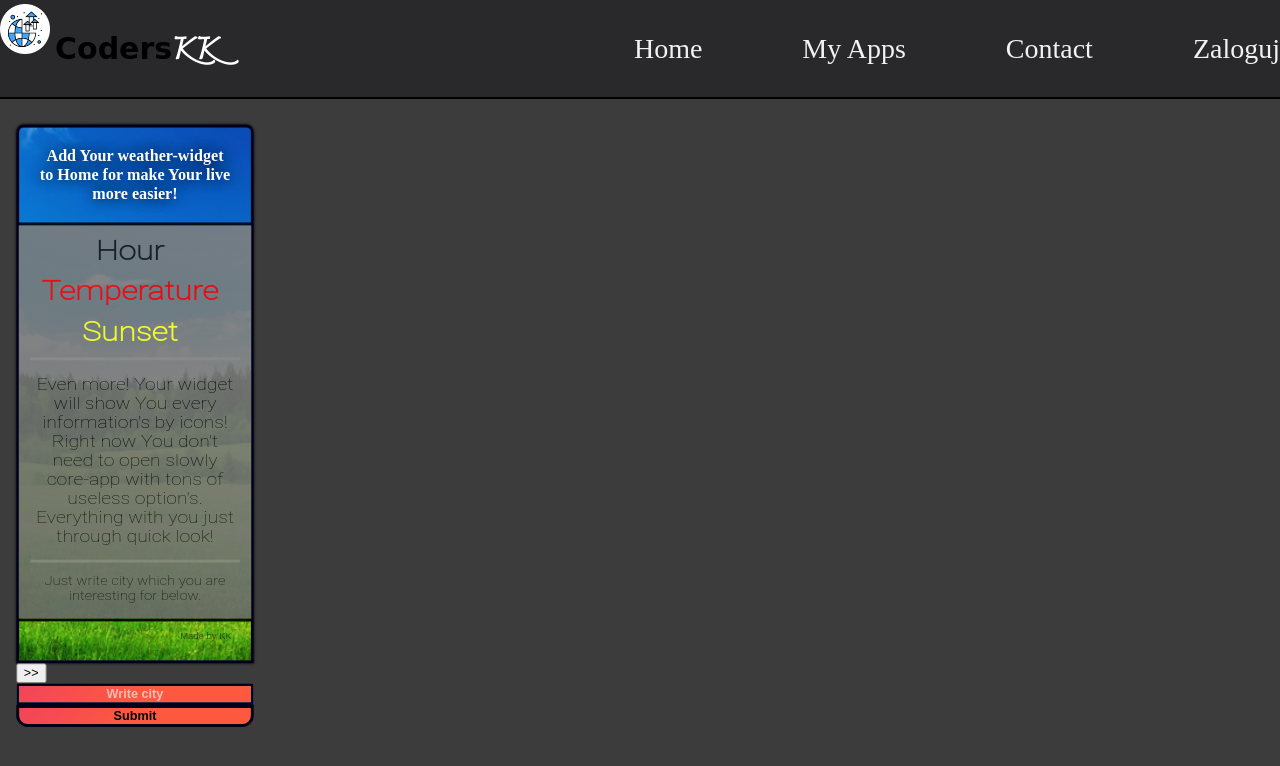
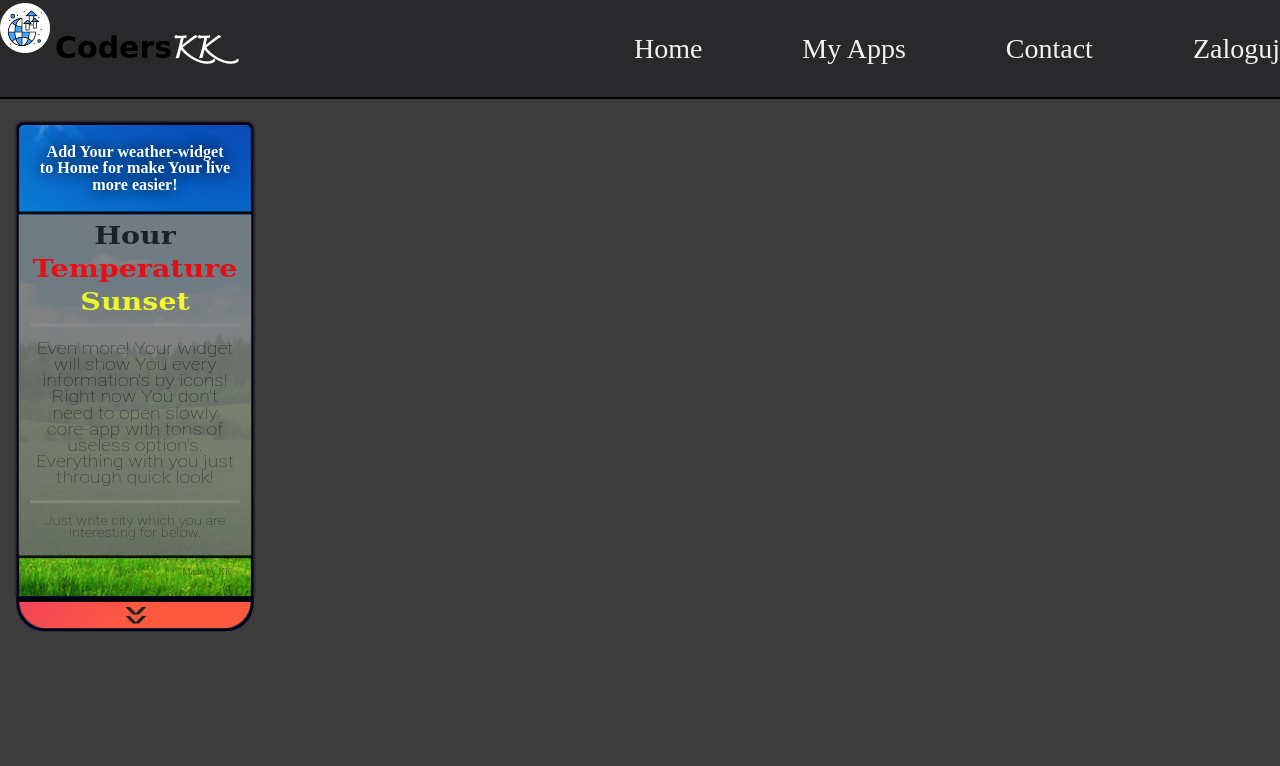
Before and after one commit to Konradk7/react-global-app, a React (Create React App) app: page / in a window 1280 px wide. Shown: the top 766 px of the page. Built offline with nearby package versions, Linux system fonts and the light colour scheme.

Commit message:
Add handleBtn - weather-form

```diff
--- a/src/components/Weather.js
+++ b/src/components/Weather.js
@@ -9,9 +9,15 @@ function Weather(props) {
     const [time, setTime] = useState('');
     const [city, setCity] = useState('');
     const [temp, setTemp] = useState('');
+    const [sun, setSun] = useState('');
+    const [showInputs, setShowInputs] = useState(false);
     const [err, setErr] = useState(false);
-    const [sun, setSun] = useState('');
 
+    function handleShowInputs(e) {
+        e.preventDefault();
+        setShowInputs(!showInputs);
+        setValue('');
+    }
 
     const handleInputChange = (e) => {
         setValue(e.target.value);
@@ -21,6 +27,7 @@ function Weather(props) {
         e.preventDefault()
         setCity("")
         setTemp(false)
+        setShowInputs(false)
     }
 
     const handleCitySubmit = (e) => {
@@ -75,7 +82,7 @@ function Weather(props) {
             {err ? <h3 className="weather-app__error-message">I don't know this city!</h3>
                 : <WeatherResult city={city} time={time} temp={temp} sun={sun} err={err} remove={handleRemoveItem}/>
             }
-            {!temp && <WeatherForm value={value} change={handleInputChange} submit={handleCitySubmit} />}
+            {!temp && <WeatherForm value={value} change={handleInputChange} submit={handleCitySubmit} inputs={handleShowInputs} inputsValue={showInputs}/>}
 
 
         </div>
--- a/src/components/WeatherForm.js
+++ b/src/components/WeatherForm.js
@@ -1,10 +1,10 @@
 import React, {useState} from 'react';
 
-function WeatherForm({value, change, submit}) {
-    const [showInputs, setShowInputs] = useState(false);
-    function handleShowInputs() {
-        setShowInputs(true)
-    }
+function WeatherForm({value, change, submit, inputs, inputsValue}) {
+    //
+    // if(!showInputs) {
+    //
+    // }
     return (
 
         <form onSubmit={submit} className="weather-form">
@@ -31,20 +31,24 @@ function WeatherForm({value, change, submit}) {
 
             </div>
             <div className="weather-form__input">
-                <button onClick={handleShowInputs}>
-                    >>
-                </button>
+
             <input
                 type="text"
                 value={value}
                 onChange={change}
                 placeholder="Write city"
-                className="weather-form__input-text"
+                className={`weather-form__input-text ${!inputsValue ? "weather-form__input-hide" : ""}`}
             />
             <input
                 type="submit"
-                className="weather-form__input-submit"
+                className={`weather-form__input-submit ${!inputsValue ? "weather-form__input-hide" : ""}`}
             />
+
+                <button
+                    className="weather-form__input-handle-btn"
+                    onClick={inputs}>
+                    <div>>></div>
+                </button>
             </div>
         </form>
     );
--- a/src/sass/App.scss
+++ b/src/sass/App.scss
@@ -11,6 +11,7 @@
 @import "components/Register";
 @import "components/WeatherResult";
 @import "components/WeatherForm";
+@import "common/_reset.css";
 * {
   margin: 0;
 }
--- a/src/sass/common/_colors.scss
+++ b/src/sass/common/_colors.scss
@@ -23,6 +23,9 @@ $color-weather-form-input: linear-gradient(135deg, #F2445A 0%,#FD593F 50%);
 
 %border {
   border: toRem(3) solid $color-weather-form-border;
+}
+%form-btns-radius {
+  border-radius: 0 0 toRem(30) toRem(30);
 }
 
 @keyframes loading {
--- /dev/null
+++ b/src/sass/common/_reset.css
@@ -0,0 +1,366 @@
+/* http://meyerweb.com/eric/tools/css/reset/
+   v2.0-modified | 20110126
+   License: none (public domain)
+*/
+
+html, body, div, span, applet, object, iframe,
+h1, h2, h3, h4, h5, h6, p, blockquote, pre,
+a, abbr, acronym, address, big, cite, code,
+del, dfn, em, img, ins, kbd, q, s, samp,
+small, strike, strong, sub, sup, tt, var,
+b, u, i, center,
+dl, dt, dd, ol, ul, li,
+fieldset, form, label, legend,
+table, caption, tbody, tfoot, thead, tr, th, td,
+article, aside, canvas, details, embed,
+figure, figcaption, footer, header, hgroup,
+menu, nav, output, ruby, section, summary,
+time, mark, audio, video {
+  margin: 0;
+	padding: 0;
+	border: 0;
+	font-size: 100%;
+	font: inherit;
+	vertical-align: baseline;
+}
+
+/* make sure to set some focus styles for accessibility */
+:focus {
+    outline: 0;
+}
+
+/* HTML5 display-role reset for older browsers */
+article, aside, details, figcaption, figure,
+footer, header, hgroup, menu, nav, section {
+	display: block;
+}
+
+body {
+	line-height: 1;
+}
+
+ol, ul {
+	list-style: none;
+}
+
+blockquote, q {
+	quotes: none;
+}
+
+blockquote:before, blockquote:after,
+q:before, q:after {
+	content: '';
+	content: none;
+}
+
+table {
+	border-collapse: collapse;
+	border-spacing: 0;
+}
+
+input[type=search]::-webkit-search-cancel-button,
+input[type=search]::-webkit-search-decoration,
+input[type=search]::-webkit-search-results-button,
+input[type=search]::-webkit-search-results-decoration {
+    -webkit-appearance: none;
+    -moz-appearance: none;
+}
+
+input[type=search] {
+    -webkit-appearance: none;
+    -moz-appearance: none;
+    -webkit-box-sizing: content-box;
+    -moz-box-sizing: content-box;
+    box-sizing: content-box;
+}
+
+textarea {
+    overflow: auto;
+    vertical-align: top;
+    resize: vertical;
+}
+
+/**
+ * Correct `inline-block` display not defined in IE 6/7/8/9 and Firefox 3.
+ */
+
+audio,
+canvas,
+video {
+    display: inline-block;
+    *display: inline;
+    *zoom: 1;
+    max-width: 100%;
+}
+
+/**
+ * Prevent modern browsers from displaying `audio` without controls.
+ * Remove excess height in iOS 5 devices.
+ */
+
+audio:not([controls]) {
+    display: none;
+    height: 0;
+}
+
+/**
+ * Address styling not present in IE 7/8/9, Firefox 3, and Safari 4.
+ * Known issue: no IE 6 support.
+ */
+
+[hidden] {
+    display: none;
+}
+
+/**
+ * 1. Correct text resizing oddly in IE 6/7 when body `font-size` is set using
+ *    `em` units.
+ * 2. Prevent iOS text size adjust after orientation change, without disabling
+ *    user zoom.
+ */
+
+html {
+    font-size: 100%; /* 1 */
+    -webkit-text-size-adjust: 100%; /* 2 */
+    -ms-text-size-adjust: 100%; /* 2 */
+}
+
+/**
+ * Address `outline` inconsistency between Chrome and other browsers.
+ */
+
+a:focus {
+    outline: thin dotted;
+}
+
+/**
+ * Improve readability when focused and also mouse hovered in all browsers.
+ */
+
+a:active,
+a:hover {
+    outline: 0;
+}
+
+/**
+ * 1. Remove border when inside `a` element in IE 6/7/8/9 and Firefox 3.
+ * 2. Improve image quality when scaled in IE 7.
+ */
+
+img {
+    border: 0; /* 1 */
+    -ms-interpolation-mode: bicubic; /* 2 */
+}
+
+/**
+ * Address margin not present in IE 6/7/8/9, Safari 5, and Opera 11.
+ */
+
+figure {
+    margin: 0;
+}
+
+/**
+ * Correct margin displayed oddly in IE 6/7.
+ */
+
+form {
+    margin: 0;
+}
+
+/**
+ * Define consistent border, margin, and padding.
+ */
+
+fieldset {
+    border: 1px solid #c0c0c0;
+    margin: 0 2px;
+    padding: 0.35em 0.625em 0.75em;
+}
+
+/**
+ * 1. Correct color not being inherited in IE 6/7/8/9.
+ * 2. Correct text not wrapping in Firefox 3.
+ * 3. Correct alignment displayed oddly in IE 6/7.
+ */
+
+legend {
+    border: 0; /* 1 */
+    padding: 0;
+    white-space: normal; /* 2 */
+    *margin-left: -7px; /* 3 */
+}
+
+/**
+ * 1. Correct font size not being inherited in all browsers.
+ * 2. Address margins set differently in IE 6/7, Firefox 3+, Safari 5,
+ *    and Chrome.
+ * 3. Improve appearance and consistency in all browsers.
+ */
+
+button,
+input,
+select,
+textarea {
+    font-size: 100%; /* 1 */
+    margin: 0; /* 2 */
+    vertical-align: baseline; /* 3 */
+    *vertical-align: middle; /* 3 */
+}
+
+/**
+ * Address Firefox 3+ setting `line-height` on `input` using `!important` in
+ * the UA stylesheet.
+ */
+
+button,
+input {
+    line-height: normal;
+}
+
+/**
+ * Address inconsistent `text-transform` inheritance for `button` and `select`.
+ * All other form control elements do not inherit `text-transform` values.
+ * Correct `button` style inheritance in Chrome, Safari 5+, and IE 6+.
+ * Correct `select` style inheritance in Firefox 4+ and Opera.
+ */
+
+button,
+select {
+    text-transform: none;
+}
+
+/**
+ * 1. Avoid the WebKit bug in Android 4.0.* where (2) destroys native `audio`
+ *    and `video` controls.
+ * 2. Correct inability to style clickable `input` types in iOS.
+ * 3. Improve usability and consistency of cursor style between image-type
+ *    `input` and others.
+ * 4. Remove inner spacing in IE 7 without affecting normal text inputs.
+ *    Known issue: inner spacing remains in IE 6.
+ */
+
+button,
+html input[type="button"], /* 1 */
+input[type="reset"],
+input[type="submit"] {
+    -webkit-appearance: button; /* 2 */
+    cursor: pointer; /* 3 */
+    *overflow: visible;  /* 4 */
+}
+
+/**
+ * Re-set default cursor for disabled elements.
+ */
+
+button[disabled],
+html input[disabled] {
+    cursor: default;
+}
+
+/**
+ * 1. Address box sizing set to content-box in IE 8/9.
+ * 2. Remove excess padding in IE 8/9.
+ * 3. Remove excess padding in IE 7.
+ *    Known issue: excess padding remains in IE 6.
+ */
+
+input[type="checkbox"],
+input[type="radio"] {
+    box-sizing: border-box; /* 1 */
+    padding: 0; /* 2 */
+    *height: 13px; /* 3 */
+    *width: 13px; /* 3 */
+}
+
+/**
+ * 1. Address `appearance` set to `searchfield` in Safari 5 and Chrome.
+ * 2. Address `box-sizing` set to `border-box` in Safari 5 and Chrome
+ *    (include `-moz` to future-proof).
+ */
+
+input[type="search"] {
+    -webkit-appearance: textfield; /* 1 */
+    -moz-box-sizing: content-box;
+    -webkit-box-sizing: content-box; /* 2 */
+    box-sizing: content-box;
+}
+
+/**
+ * Remove inner padding and search cancel button in Safari 5 and Chrome
+ * on OS X.
+ */
+
+input[type="search"]::-webkit-search-cancel-button,
+input[type="search"]::-webkit-search-decoration {
+    -webkit-appearance: none;
+}
+
+/**
+ * Remove inner padding and border in Firefox 3+.
+ */
+
+button::-moz-focus-inner,
+input::-moz-focus-inner {
+    border: 0;
+    padding: 0;
+}
+
+/**
+ * 1. Remove default vertical scrollbar in IE 6/7/8/9.
+ * 2. Improve readability and alignment in all browsers.
+ */
+
+textarea {
+    overflow: auto; /* 1 */
+    vertical-align: top; /* 2 */
+}
+
+/**
+ * Remove most spacing between table cells.
+ */
+
+table {
+    border-collapse: collapse;
+    border-spacing: 0;
+}
+
+html,
+button,
+input,
+select,
+textarea {
+    color: #222;
+}
+
+
+::-moz-selection {
+    background: #b3d4fc;
+    text-shadow: none;
+}
+
+::selection {
+    background: #b3d4fc;
+    text-shadow: none;
+}
+
+img {
+    vertical-align: middle;
+}
+
+fieldset {
+    border: 0;
+    margin: 0;
+    padding: 0;
+}
+
+textarea {
+    resize: vertical;
+}
+
+.chromeframe {
+    margin: 0.2em 0;
+    background: #ccc;
+    color: #000;
+    padding: 0.2em 0;
+}
--- a/src/sass/components/_WeatherForm.scss
+++ b/src/sass/components/_WeatherForm.scss
@@ -19,7 +19,8 @@
     padding: toRem(5) toRem(10);
     text-align: center;
     text-transform: uppercase;
-    margin: toRem(5) 0;
+    margin: toRem(10) 0;
+    padding: toRem(20);
   }
 }
 
@@ -35,6 +36,7 @@
     padding: toRem(20);
     margin-top: toRem(10);
     @extend %border;
+    border-bottom: none;
     border-radius: toRem(8) toRem(8) 0 0;
 
     &__title {
@@ -61,14 +63,14 @@
       transform: scaleX(1.2);
 
 
-      &-footer{
+      &-footer {
         margin: toRem(12);
         font-size: toRem(13);
       }
-      &-main{
+
+      &-main {
         border-top: toRem(3) solid gray;
         border-bottom: toRem(3) solid gray;
-
         margin: toRem(5);
         padding: toRem(15) 0;
 
@@ -91,12 +93,8 @@
       &-element {
         list-style: none;
         font-weight: bolder;
-        font-size: toRem(28);
-        //border-bottom: toRem(3) solid black;
-        width: toRem(95);
-        display: flex;
-        justify-content: center;
-        //font-family: "Roboto Thin";
+        font-size: toRem(25);
+        font-family: "DejaVu Serif";
         margin-bottom: toRem(10);
 
         &:first-child {
@@ -115,41 +113,62 @@
       }
     }
   }
-  &__input{
-   ////visibility: hidden;
-   //height: 15px;
-   // overflow: hidden;
-   // &:hover{
-   //   overflow: visible;
-   // }
+
+  &__input {
+    display: flex;
+    flex-direction: column;
+    @extend %border;
+    @extend %form-btns-radius;
+
+    &-handle-btn {
+      padding: toRem(5) 0;
+      background: $color-weather-form-input;
+      border: none;
+      border-top: 3px solid black;
+      @extend %form-btns-radius;
+      display: flex;
+      justify-content: center;
+
+      div {
+        font-weight: bolder;
+        transform: scaleX(2.5) rotate(90deg);
+      }
+    }
+
     &-text {
       text-align: center;
       background-image: $color-weather-form-input;
       width: toRem(240);
-    border: toRem(3) solid $color-weather-form-border;
+      border: transparent;
       outline: none;
+
       &::placeholder {
-      padding: toRem(90);
         color: white;
-      opacity: 60%;
+        opacity: 40%;
         font-weight: bolder;
+
       }
     }
 
     &-submit {
       width: 100%;
       font-weight: bolder;
-    border: toRem(3) solid $color-weather-form-border;
-    border-radius: 0 0 toRem(12) toRem(12);
       color: $color-weather-head;
+      border: transparent;
+      border-top: 3px solid black;
       background: $color-weather-form-input;
       cursor: pointer;
+      outline: none;
 
       &:hover {
-     //font-size: 15px;
         color: lighten(black, 35%);
 
       }
     }
+
+    &-hide {
+      display: none;
+      cursor: none;
     }
   }
+}
```
Lines whose indentation alone changed are shown as unchanged.
